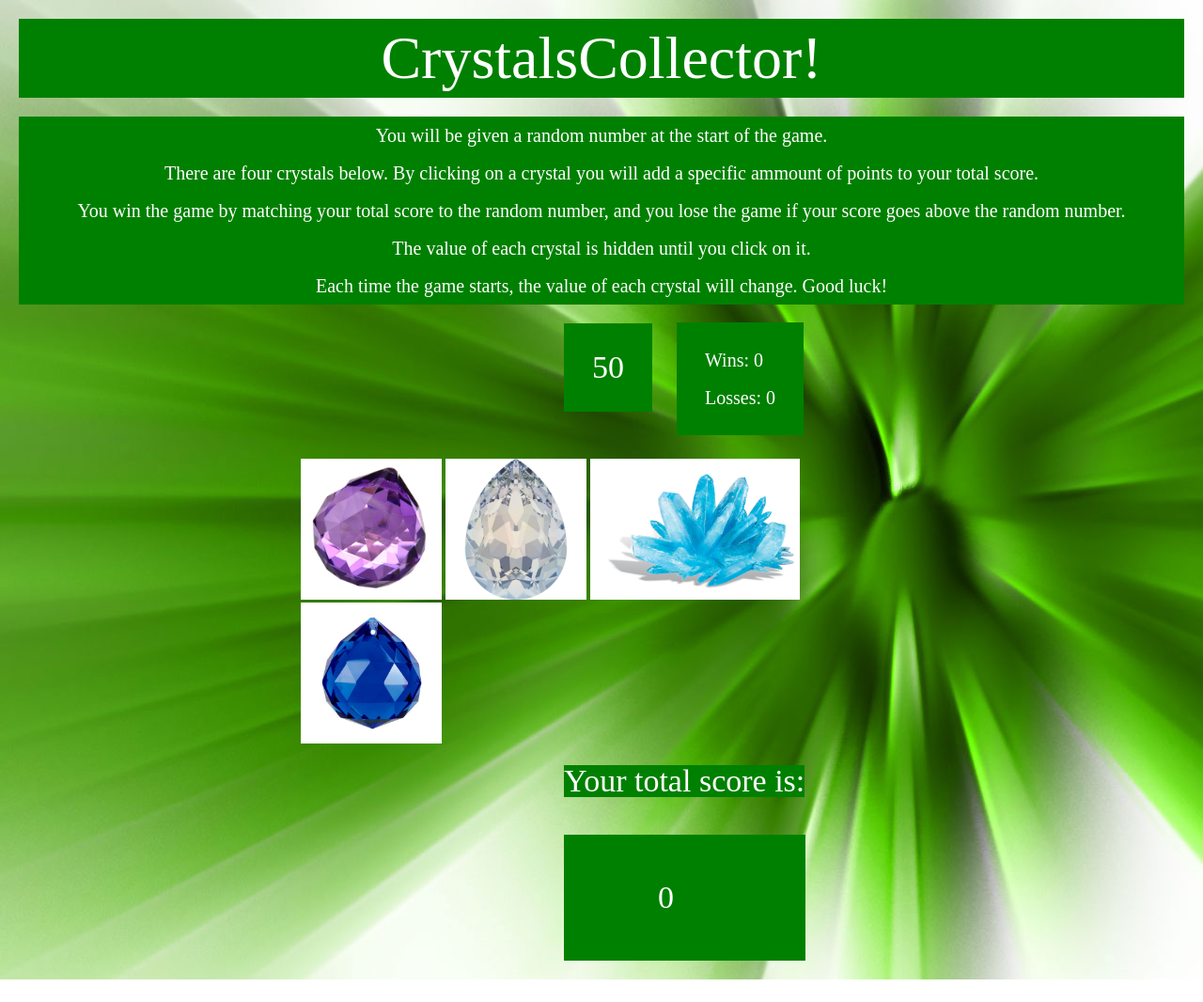
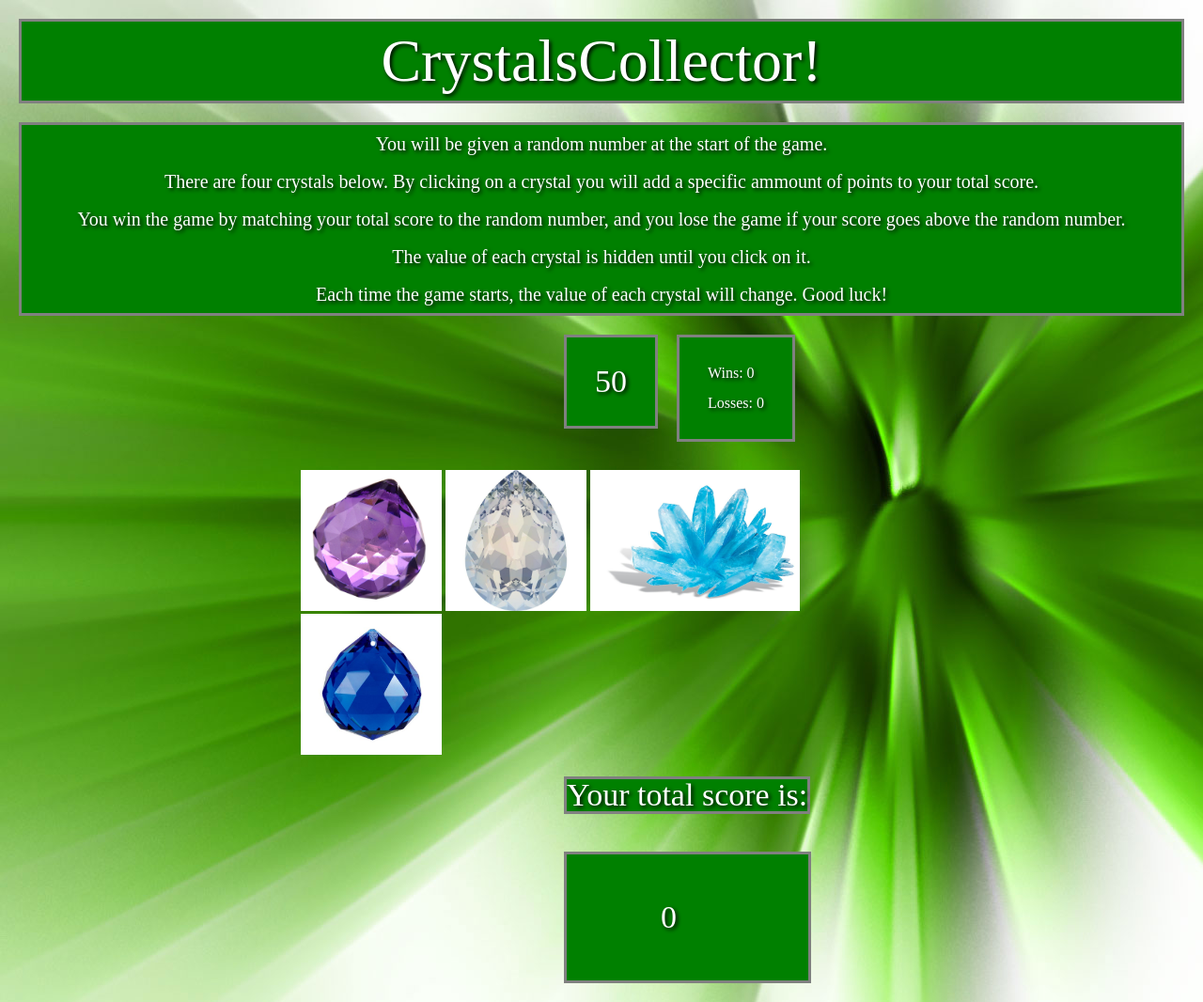
Before and after one commit to camhallmen/unit-4-game, a plain HTML site: page index.html in a window 1280 px wide. Shown: the whole page at 94% size. Before the commit the page ends 1042 px from the top, so only its background shows below. Drawn offline with nearby package versions, Linux system fonts and the light colour scheme.

Commit message:
I need to stop saying final edit...more css tweaks

```diff
--- a/assets/css/style.css
+++ b/assets/css/style.css
@@ -1,10 +1,11 @@
+/* Green Background */
 body {
     background-image: url("../images/background.jpg");
     background-repeat: no-repeat;
     max-width: 100%;
 }
 
-/* Game Title */
+/* Game Title and Instructions */
 #title {
     font-size: 64px;
     color: white;
@@ -13,6 +14,8 @@ body {
     text-align: center;
     padding-top: 10px;
     padding-bottom: 10px;
+    border: 3px solid grey;
+    text-shadow: 2px 2px 4px #000000;
 }
 
 .instructions {
@@ -23,8 +26,11 @@ body {
     text-align: center;
     padding-top: 10px;
     padding-bottom: 10px;
+    border: 3px solid grey;
+    text-shadow: 2px 2px 4px #000000;
 }
 
+/* Target Score and Wins/Losses */
 #pretty-number {
     font-size: 34px;
     text-align: center;
@@ -35,25 +41,35 @@ body {
     padding: 30px;
     position: relative;
     left: 600px;
+    border: 3px solid grey;
+    text-shadow: 2px 2px 4px #000000;
 }
 
 #winsnlosses {
     float: left;
     clear: both;
     color: white;
-    font-size: 20px;
+    font-size: 20 px;
     background-color: green;
     padding: 30px;
     position: relative;
     left: 720px;
-    bottom: 95px;
+    bottom: 100px;
+    border: 3px solid grey;
+    text-shadow: 2px 2px 4px #000000;
 }
 
+/* Crystal Pictures */
 .crystal-container {
     margin: auto;
     width: 50%;
 }
 
+img:hover {
+    outline: 3px solid grey;
+}
+
+/* Current Score */
 #score-is {
     font-size: 34px;
     color: white;
@@ -63,6 +79,8 @@ body {
     clear: both;
     position: relative;
     left: 580px;
+    border: 3px solid grey;
+    text-shadow: 2px 2px 4px #000000;
 }
 
 #current-score {
@@ -76,4 +94,6 @@ body {
     padding: 50px 140px 50px 100px;
     position: relative;
     left: 580px;
+    border: 3px solid grey;
+    text-shadow: 2px 2px 4px #000000;
 }
```
Also changed, not shown: assets/javascript/game.js (+6 -14 lines).
